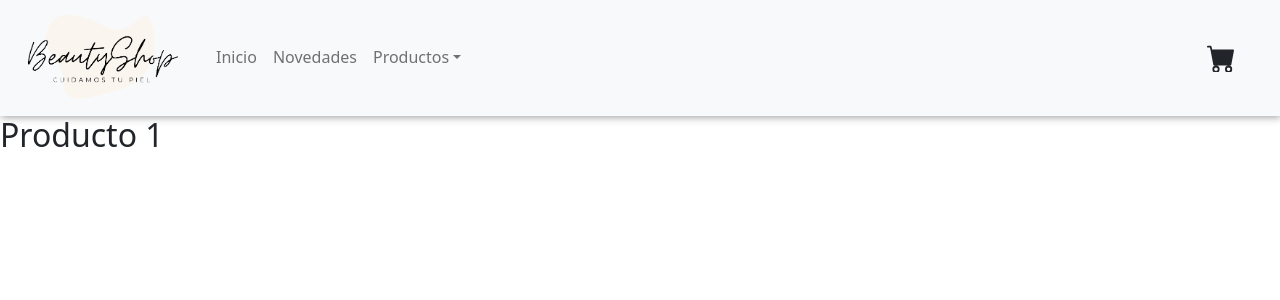
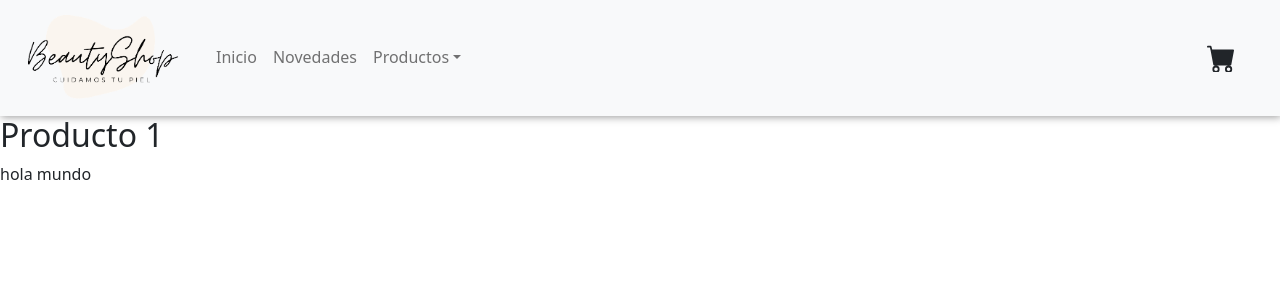
Before and after one commit to melisci/react-beautyShop-Scime, a React (Create React App) app: page / in a window 1280 px wide. Shown: the top 300 px of the page. Built offline with nearby package versions, Linux system fonts and the light colour scheme.

Commit message:
#3bis prop

```diff
--- a/src/App.js
+++ b/src/App.js
@@ -7,7 +7,7 @@ function App() {
   return (
     <div className="App">
        <NavBar />
-       <ItemListContainer />
+       <ItemListContainer greeting={"hola mundo"} />
     </div>
   );
 }
--- a/src/components/ItemListContainer/ItemListContainer.js
+++ b/src/components/ItemListContainer/ItemListContainer.js
@@ -1,7 +1,8 @@
-const ItemListContainer = () => {
+const ItemListContainer = ({greeting}) => {
     return(
     <>
     <h2>Producto 1</h2>
+    <p>{greeting} </p>
     </>
 
      )
```
